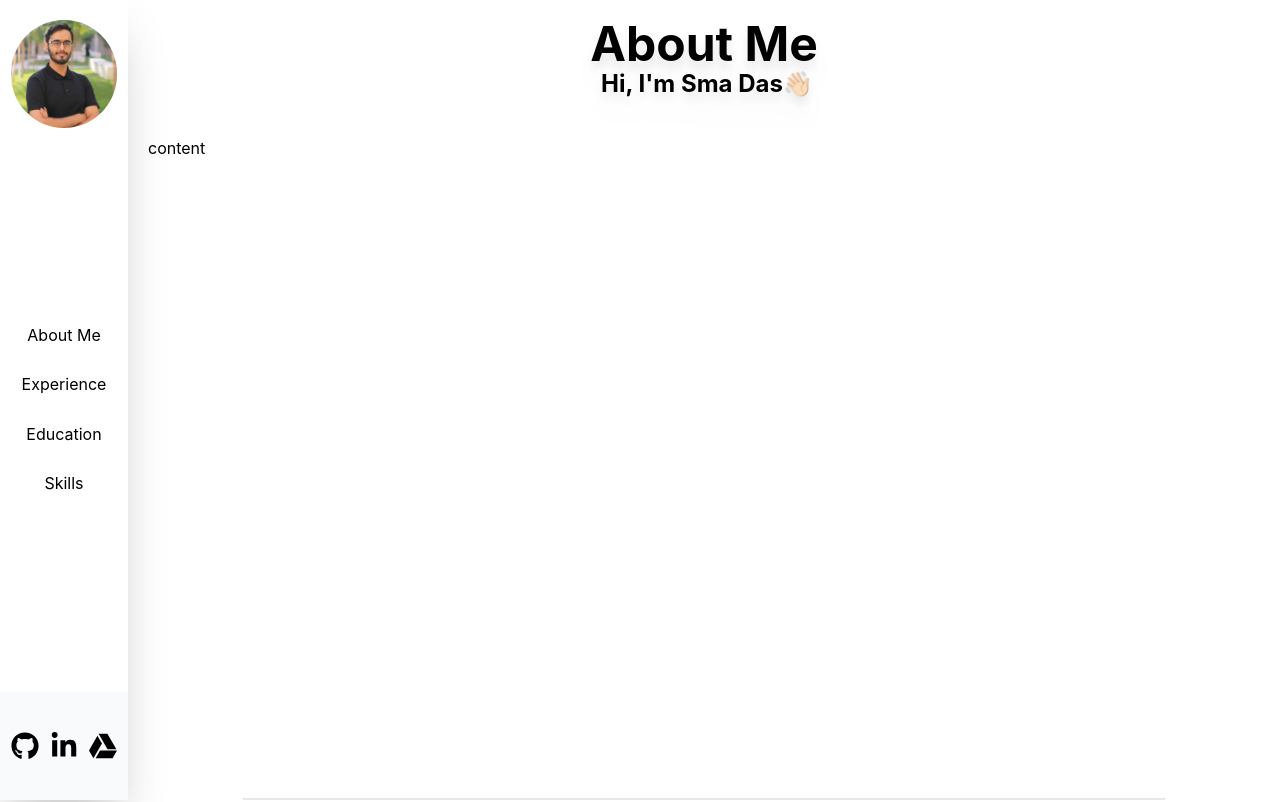
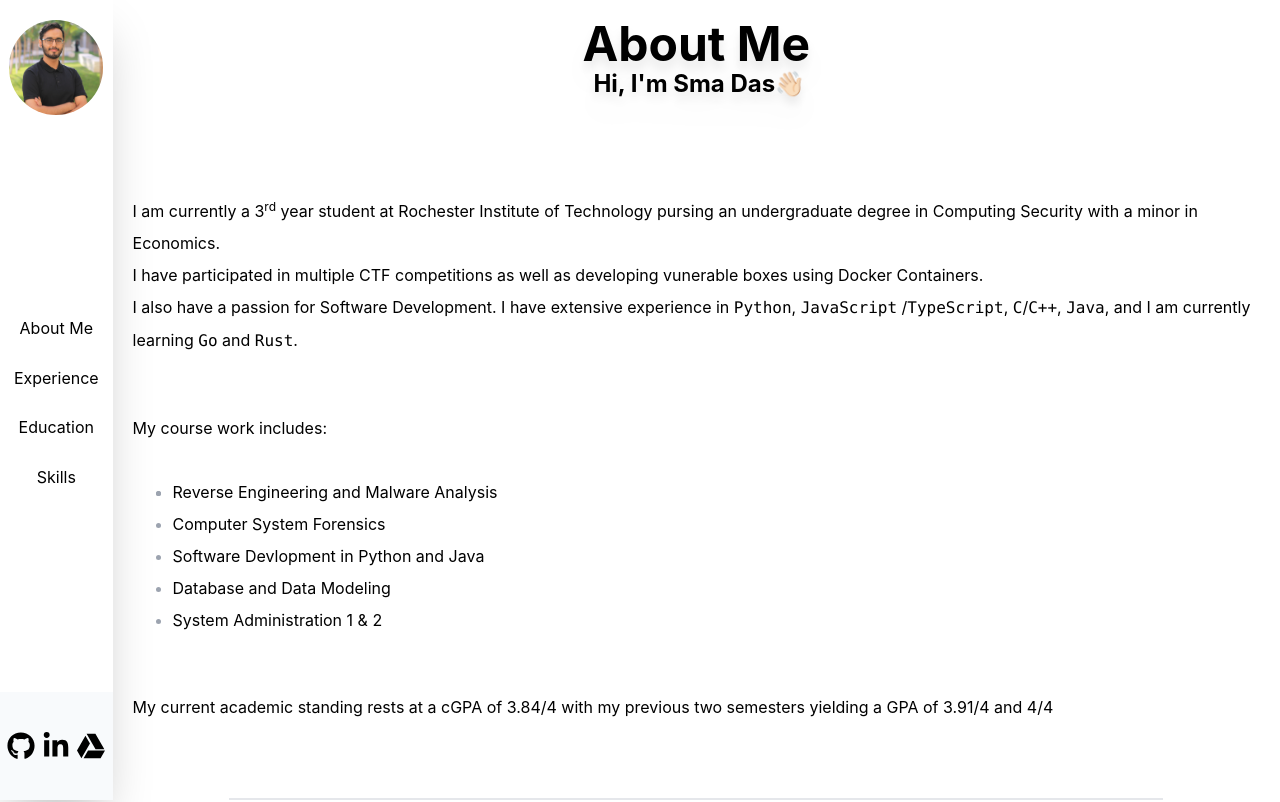
Before and after one commit to Sma-Das/next-portfolio-app, a Next.js app: page / in a window 1280 px wide. Shown: the part 800-1602 px from the top of the page. Built offline with nearby package versions, Linux system fonts and the light colour scheme.

Commit message:
Completed About Me

```diff
--- a/sections/about-me.tsx
+++ b/sections/about-me.tsx
@@ -14,7 +14,39 @@ const AboutMe: React.FC = () => {
             <span className="animate-wave absolute origin-[80%_80%]">👋🏻</span>
           </h2>
         </div>
-        <div className="flex-grow p-5">content</div>
+        <div className="flex flex-col flex-grow p-5 justify-evenly">
+          <p className="flex-shrink-0 leading-loose">
+            I am currently a 3<sup>rd</sup> year student at Rochester Institute
+            of Technology pursing an undergraduate degree in Computing Security
+            with a minor in Economics.
+            <br />
+            <br className="md:hidden" />I have participated in multiple CTF
+            competitions as well as developing vunerable boxes using Docker
+            Containers.
+            <br />
+            <br className="md:hidden" />I also have a passion for Software
+            Development. I have extensive experience in <code>Python</code>,{" "}
+            <code>JavaScript</code> /<code>TypeScript</code>, <code>C</code>/
+            <code>C++</code>, <code>Java</code>, and I am currently learning{" "}
+            <code>Go</code> and <code>Rust</code>.
+          </p>
+          <p className="leading-loose">
+            My course work includes:
+            <br />
+            <br />
+            <ul className="list-item list-disc list-outside ml-10 marker:text-gray-400">
+              <li>Reverse Engineering and Malware Analysis</li>
+              <li>Computer System Forensics</li>
+              <li>Software Devlopment in Python and Java</li>
+              <li>Database and Data Modeling</li>
+              <li>System Administration 1 & 2</li>
+            </ul>
+          </p>
+          <p className="leading-loose">
+            My current academic standing rests at a cGPA of 3.84/4 with my
+            previous two semesters yielding a GPA of 3.91/4 and 4/4
+          </p>
+        </div>
       </section>
     </>
   );
```
